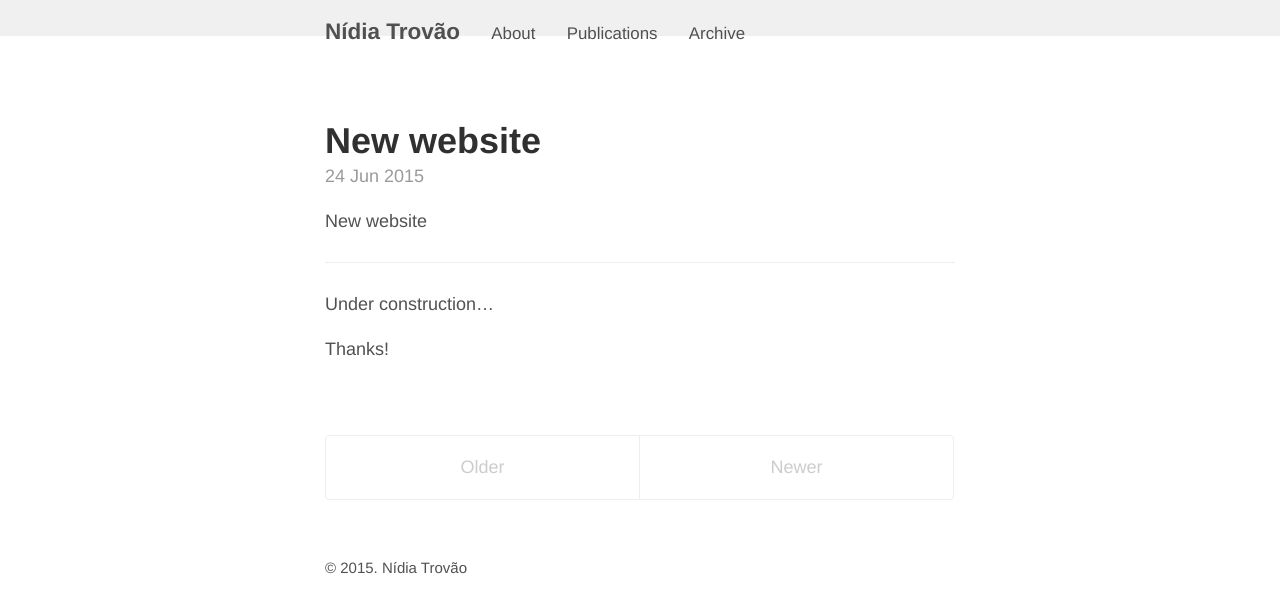
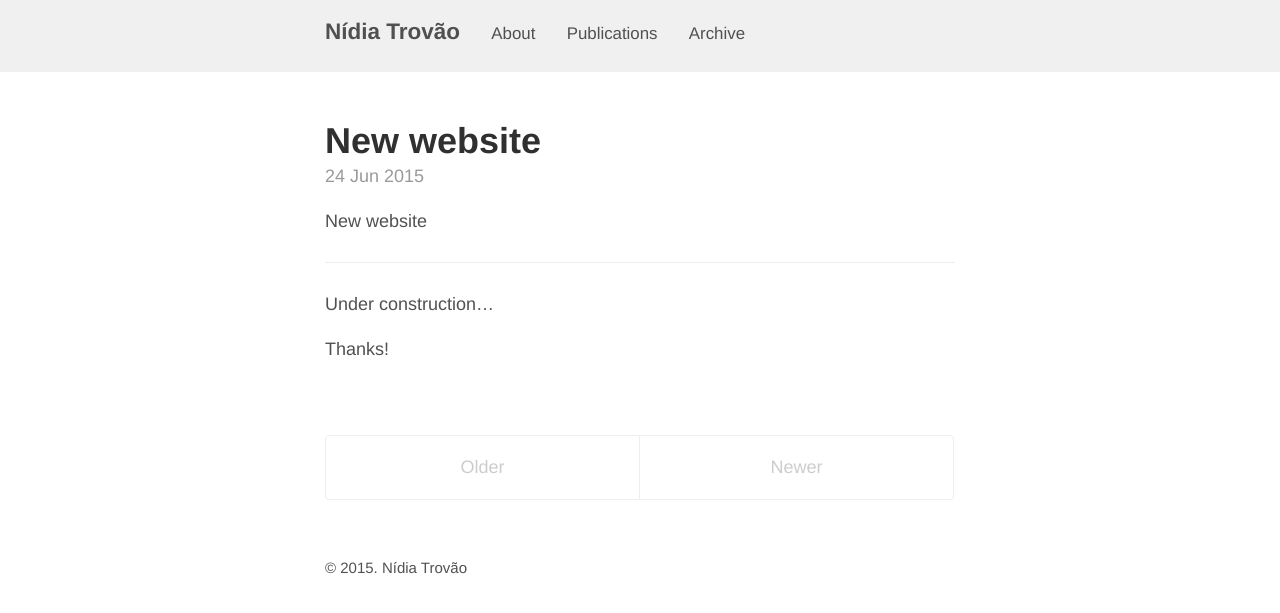
Before and after one commit to nidiatrovao/nidiatrovao.github.io, a Jekyll site: the page built from index.html, in a window 1280 px wide. Shown: the top 613 px of the page. Built offline with Jekyll 4.4.1, drawn with Linux system fonts in a browser that asks for light colours; the list of posts is cut into pages by our own code.

Commit message:
padding inline 2

```diff
--- a/_layouts/default.html
+++ b/_layouts/default.html
@@ -4,7 +4,7 @@
   {% include head.html %}
 
   <body>
-   <span style="background-color:#F0F0F0;padding-top:2rem;position:absolute;left:0px;top:0px;z-index:-1;width:100%"></span>
+   <span style="background-color:#F0F0F0;padding-top:4rem;position:absolute;left:0px;top:0px;z-index:-1;width:100%"></span>
     <div class="container content">
       <header class="masthead">
         <h3 class="masthead-title">
```
